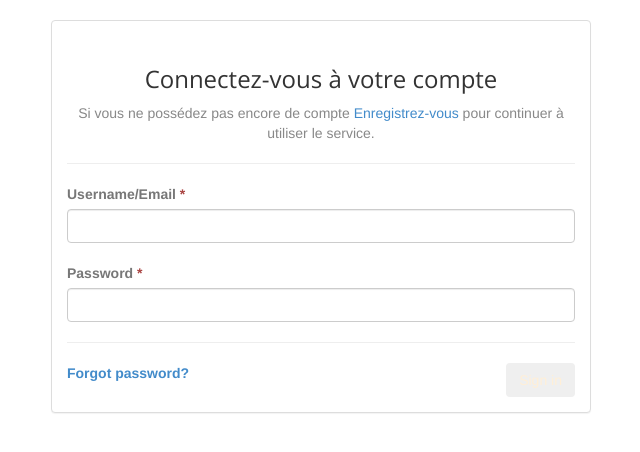
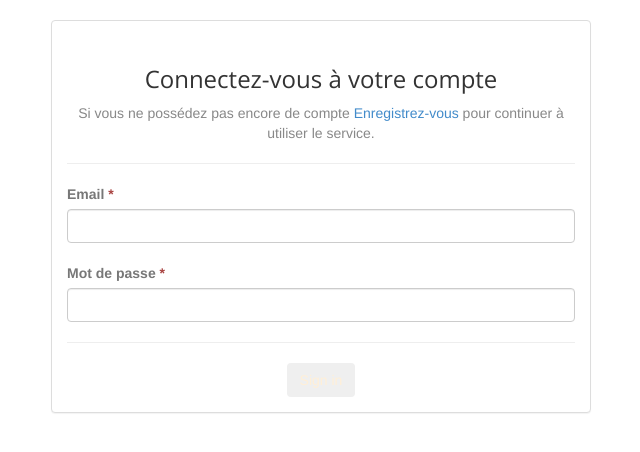
Before and after one commit to Gabouch/modso2, a Django app: template gestionMachines/templates/gestionMachines/signin.html in a window 1280 px wide. Shown: the part 291-743 px from the top of the page, without its empty margins (319-959 px from the left). Run offline with Django 3.2, Linux system fonts and the light colour scheme; the template is opened without the code that fills it, so the values that code supplies are empty; some libraries are stand-ins or nearby versions.

Commit message:
Connexion utilisateur OK

```diff
--- a/gestionMachines/templates/gestionMachines/signin.html
+++ b/gestionMachines/templates/gestionMachines/signin.html
@@ -22,24 +22,30 @@
 							<h3 class="thin text-center">Connectez-vous à votre compte</h3>
 							<p class="text-center text-muted">Si vous ne possédez pas encore de compte <a href="{% url 'signup' %}">Enregistrez-vous</a> pour continuer à utiliser le service. </p>
 							<hr>
-
-							<form>
+							{% if errors %}
+							<div class="error-list">
+							  {% for error in errors %}
+							  {% autoescape off %}
+								<p>{{ error }}</p>
+							  {% endautoescape %}
+							  {% endfor %}
+							</div>
+							{% endif %}
+							<form action="{% url 'signin' %}" method="POST">
+								{% csrf_token %}
 								<div class="top-margin">
-									<label>Username/Email <span class="text-danger">*</span></label>
-									<input type="text" class="form-control">
+									<label>Email <span class="text-danger">*</span></label>
+									<input type="text" class="form-control" name="email">
 								</div>
 								<div class="top-margin">
-									<label>Password <span class="text-danger">*</span></label>
-									<input type="password" class="form-control">
+									<label>Mot de passe <span class="text-danger">*</span></label>
+									<input type="password" class="form-control" name="password">
 								</div>
 
 								<hr>
 
 								<div class="row">
-									<div class="col-lg-8">
-										<b><a href="">Forgot password?</a></b>
-									</div>
-									<div class="col-lg-4 text-right">
+									<div class="col text-center">
 										<button class="btn btn-action" type="submit">Sign in</button>
 									</div>
 								</div>
```
Also changed, not shown: gestionMachines/views.py (+17 -1 lines).
